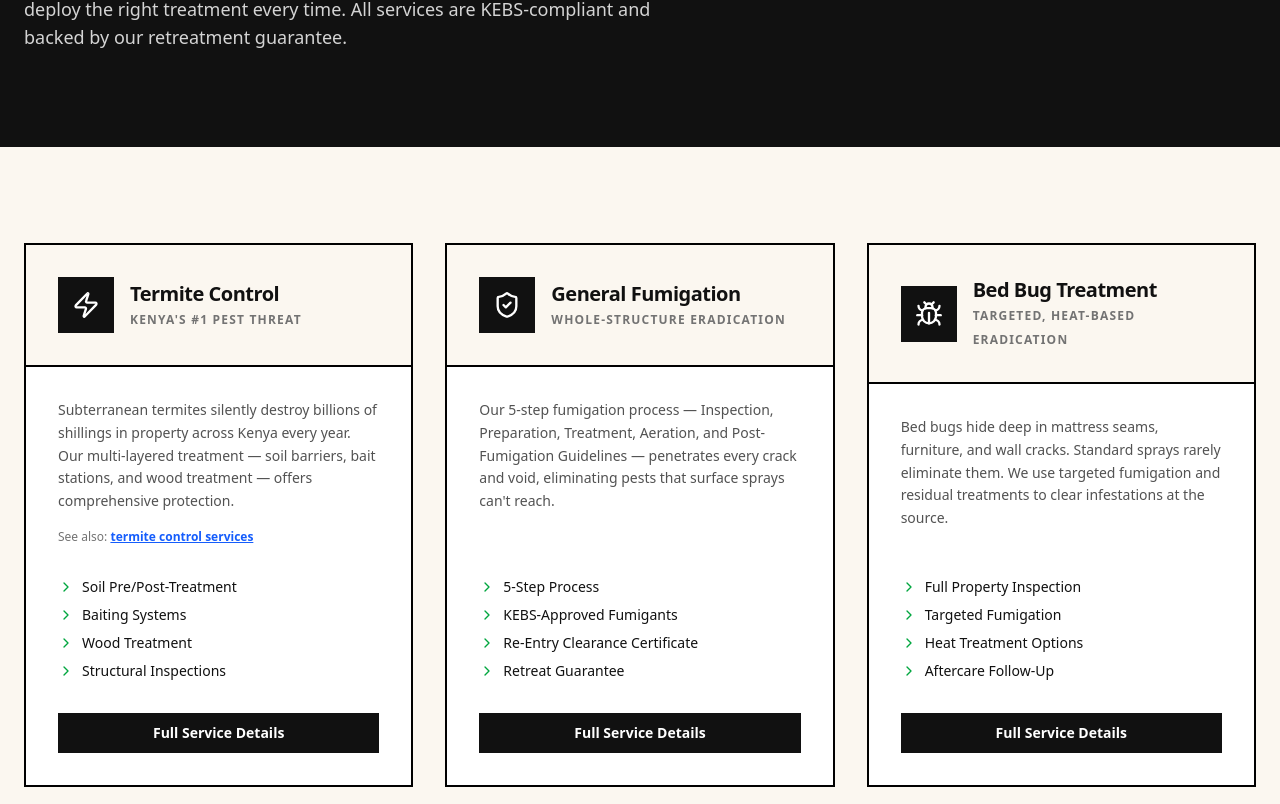
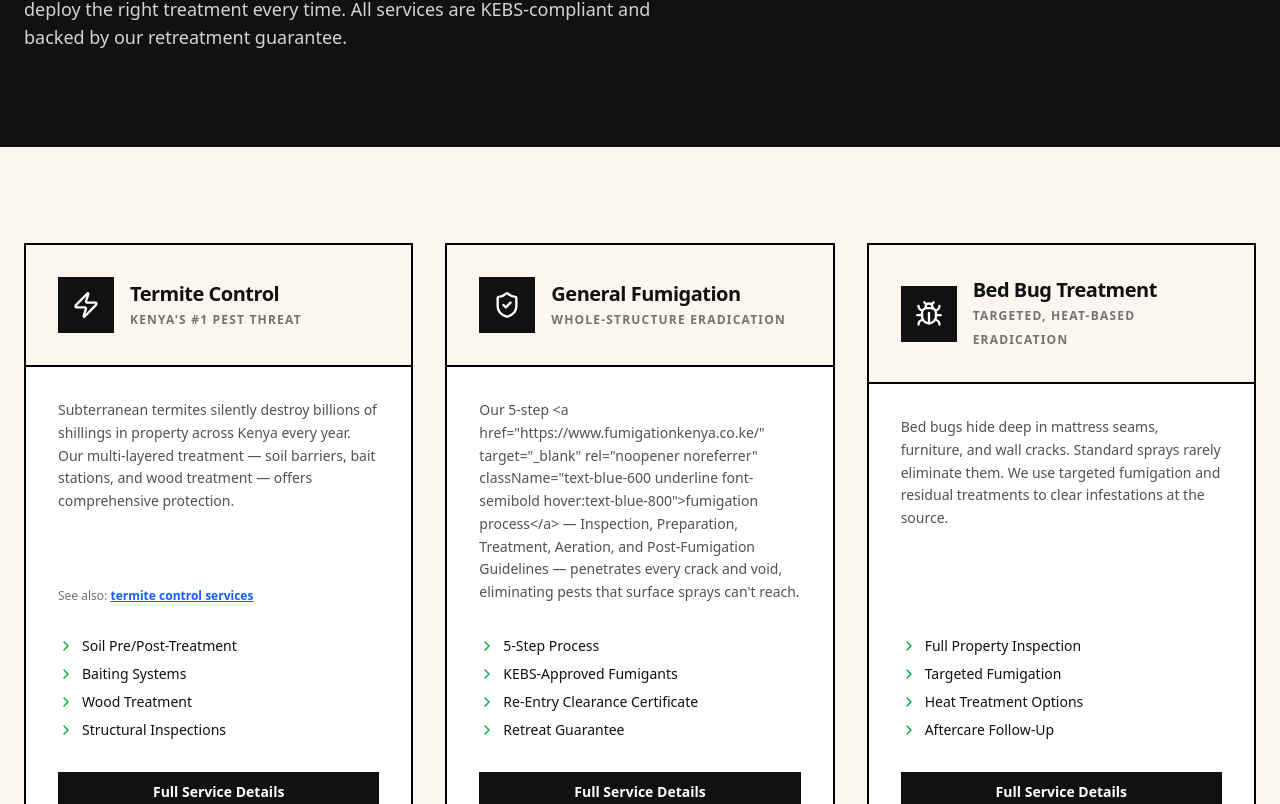
Before and after one commit to atlantic47/exterminate.co.ke, a Next.js app: page /services in a window 1280 px wide. Shown: the part 491-1295 px from the top of the page. Built offline with nearby package versions, Linux system fonts and the light colour scheme.

Commit message:
update code

```diff
--- a/app/page.tsx
+++ b/app/page.tsx
@@ -86,10 +86,10 @@ export default function HomePage() {
               Extermination Services in Kenya: Effective Pest Control
             </h1>
             <p className="text-lg text-neutral-300 mb-6 leading-relaxed">
-              Keeping a clean and safe space is a top priority for every property owner. We know that tropical climates often attract unwanted pests that harm health and assets. Locating effective pest control remains the best way to keep your environment secure.
+              Keeping a clean and safe space is a top priority for every property owner. We know that tropical climates often attract unwanted pests that harm health and assets. Whether you need ongoing preventative pest control or a one-time <a href="https://www.fumigationkenya.co.ke/" target="_blank" rel="noopener noreferrer" className="text-blue-400 hover:text-blue-300 underline font-semibold">comprehensive fumigation service</a> to reset your property, working with local experts remains the best way to keep your environment secure.
             </p>
             <p className="text-neutral-300 mb-8 leading-relaxed">
-              Professional help ensures local bug or rodent issues vanish quickly. We believe high-quality extermination services provide the peace of mind needed to run a firm or enjoy a home. Reliable <a href="https://pestraid.co.ke/" target="_blank" rel="noopener noreferrer" className="text-blue-400 hover:text-blue-300 underline font-semibold">pest control Kenya</a> options are now more accessible than ever before.
+              Professional help ensures local bug or rodent issues vanish quickly. We believe high-quality extermination services provide the peace of mind needed to run a firm or enjoy a home. Whether inspecting your foundations or baiting kitchens, partnering with a trusted <a href="https://pestraid.co.ke/" target="_blank" rel="noopener noreferrer" className="text-blue-400 hover:text-blue-300 underline font-semibold">pest control provider in Kenya</a> is your best defense against structural and sanitary threats.
             </p>
             <div className="flex flex-col sm:flex-row gap-4">
               <Link href="/contact" className="inline-flex h-14 items-center justify-center bg-white text-black px-10 text-base font-bold hover:bg-neutral-100 transition-colors">
@@ -135,7 +135,7 @@ export default function HomePage() {
               <p className="text-neutral-600 leading-relaxed mb-6">Knowing about pests in Kenya is key for good pest control. Kenya's varied environment has many pests that can harm homes, businesses, and public areas.</p>
 
               <h3 className="font-heading font-bold text-xl mb-3">Common Household and Commercial Pests</h3>
-              <p className="text-neutral-600 leading-relaxed mb-6">In Kenya, many pests bother homes and businesses. These include cockroaches, rodents, ants, bed bugs, and termites. Cockroaches and rodents are especially bad because they spread diseases and damage property.</p>
+              <p className="text-neutral-600 leading-relaxed mb-6">In Kenya, many pests bother homes and businesses. These include cockroaches, rodents, ants, bed bugs, and termites. Cockroaches and rodents are especially bad because they spread diseases and damage property. Additionally, properties close to natural habitats frequently encounter reptiles, making humane <a href="https://pestraid.co.ke/services/snake-control-services-and-pricing-in-kenya/" target="_blank" rel="noopener noreferrer" className="text-blue-600 underline font-semibold">snake control services</a> an essential safety measure.</p>
 
               <h3 className="font-heading font-bold text-xl mb-3">Environmental Factors Influencing Pest Activity</h3>
               <p className="text-neutral-600 leading-relaxed mb-2">Environmental factors greatly affect pests in Kenya. Climate, temperature, and humidity are important. For example, rainy seasons bring more mosquitoes, while dry times make rodents seek shelter inside.</p>
@@ -214,7 +214,7 @@ export default function HomePage() {
             <div className="bg-white border-2 border-black p-8 hover:-translate-y-1 transition-transform">
               <Home className="w-8 h-8 text-primary mb-4" />
               <h3 className="font-heading font-bold text-xl mb-3">Sanitation Practices Before Extermination</h3>
-              <p className="text-neutral-600 text-sm leading-relaxed mb-4">One key step is to follow good sanitation practices. Clean your place well, throw away trash, and get rid of clutter. This helps keep pests away.</p>
+              <p className="text-neutral-600 text-sm leading-relaxed mb-4">One key step is to follow good sanitation practices. Clean your place well, throw away trash, and get rid of clutter. Poor waste management immediately attracts flying insects, which may suddenly necessitate intense <a href="https://pestraid.co.ke/services/houseflies-control-services-and-pricing-in-kenya/" target="_blank" rel="noopener noreferrer" className="text-blue-600 underline font-semibold">houseflies control services</a> to sanitize your kitchen and dining areas.</p>
               <p className="text-neutral-600 text-sm leading-relaxed">Make sure to clean counters, sweep and mop floors. Kitchens and bathrooms should be spotless. Cleanliness helps the treatment work better.</p>
             </div>
             <div className="bg-white border-2 border-black p-8 hover:-translate-y-1 transition-transform">
@@ -232,7 +232,7 @@ export default function HomePage() {
         <div className="container mx-auto px-4 md:px-6 max-w-5xl">
           <span className="text-xs font-bold uppercase tracking-widest text-neutral-400 mb-3 block">Choosing Wisely</span>
           <h2 className="text-3xl md:text-4xl font-heading font-black tracking-tight mb-6">Selecting Professional Extermination Services in Kenya</h2>
-          <p className="text-neutral-600 leading-relaxed mb-10 max-w-2xl">Choosing the right extermination service is key for effective pest control in Kenya. With many providers out there, picking the right one is crucial. It ensures your pest control needs are met safely and efficiently.</p>
+          <p className="text-neutral-600 leading-relaxed mb-10 max-w-2xl">Choosing the right partner is key for effective pest control. While basic extermination handles many issues, severe cases often require you to consult <a href="https://www.fumigationkenya.co.ke/" target="_blank" rel="noopener noreferrer" className="text-blue-600 underline font-semibold">specialized fumigation services in Kenya</a> who hold the correct certifications. With many providers out there, picking the right one ensures your needs are met safely and efficiently.</p>
           <div className="grid md:grid-cols-2 gap-8">
             <div>
               <h3 className="font-heading font-bold text-xl mb-4">Vetting Licensed Pest Control Providers</h3>
@@ -310,7 +310,7 @@ export default function HomePage() {
               <h3 className="font-heading font-bold text-xl mb-4 flex items-center gap-2">
                 <Bug className="w-5 h-5 text-primary" /> Addressing Cockroach and Ant Infestations
               </h3>
-              <p className="text-neutral-600 text-sm mb-4 leading-relaxed">Cockroaches and ants are common pests in Kenyan homes and businesses. They cause stress and health risks. To tackle these pests effectively, you can rely on comprehensive <a href="https://pestraid.co.ke/services/cockroaches-control-services-and-pricing-in-kenya/" target="_blank" rel="noopener noreferrer" className="text-blue-600 underline font-semibold">cockroach control services in Kenya</a> that use a variety of proven methods.</p>
+              <p className="text-neutral-600 text-sm mb-4 leading-relaxed">Cockroaches and ants cause immense stress and severe health risks due to food contamination. Because roaches have grown highly resistant to store-bought sprays, deploying targeted <a href="https://pestraid.co.ke/services/cockroaches-control-services-and-pricing-in-kenya/" target="_blank" rel="noopener noreferrer" className="text-blue-600 underline font-semibold">cockroaches control services</a> that utilize professional-grade insect growth regulators and gel baits is the only proven method to eradicate the colony completely.</p>
               <ul className="space-y-2">
                 {[
                   "Identifying and sealing entry points to prevent re-infestation",
@@ -331,7 +331,7 @@ export default function HomePage() {
               <h3 className="font-heading font-bold text-xl mb-4 flex items-center gap-2">
                 <Building2 className="w-5 h-5 text-primary" /> Managing Rodent Control in Urban Environments
               </h3>
-              <p className="text-neutral-600 text-sm mb-4 leading-relaxed">Rodents are a challenge in cities because they adapt easily. Effective control involves exclusion, sanitation, and targeted <a href="https://pestraid.co.ke/services/rats-and-mice-control-services-and-pricing-in-kenya/" target="_blank" rel="noopener noreferrer" className="text-blue-600 underline font-semibold">rat and mice control services</a>. We seal all entry points to stop rodents — they can fit through tiny openings.</p>
+              <p className="text-neutral-600 text-sm mb-4 leading-relaxed">Rodents are a challenge in cities because they adapt so easily and breed fast. When DIY traps predictably fall short, property owners typically must rely on <a href="https://pestraid.co.ke/services/rat-and-rodents-control-service-and-pricing-in-kenya/" target="_blank" rel="noopener noreferrer" className="text-blue-600 underline font-semibold">comprehensive rat and rodents control services</a> to clear the infestation entirely by securely baiting and trapping. We also seal all entry points to stop rodents — they can squeeze through remarkably tiny openings.</p>
               <div className="bg-[#fbf7f0] border-2 border-black p-4">
                 <blockquote className="italic text-sm text-neutral-600">
                   "Rodent control is not just about eliminating the current population but also about preventing future infestations through proactive measures."
@@ -348,13 +348,13 @@ export default function HomePage() {
         <div className="container mx-auto px-4 md:px-6 max-w-5xl">
           <span className="text-xs font-bold uppercase tracking-widest text-neutral-400 mb-3 block">Safety First</span>
           <h2 className="text-3xl md:text-4xl font-heading font-black tracking-tight mb-6">Ensuring Safety During and After Chemical Application</h2>
-          <p className="text-neutral-600 leading-relaxed mb-10 max-w-2xl">The safety of people and pets is very important when using chemicals to kill pests. Chemicals can harm not just pests but also those living in the area. So, it's key to take steps to keep everyone safe.</p>
+          <p className="text-neutral-600 leading-relaxed mb-10 max-w-2xl">The safety of people and pets is paramount when applying pest control chemicals. This is especially true when undergoing structural <a href="https://www.fumigationkenya.co.ke/" target="_blank" rel="noopener noreferrer" className="text-blue-600 underline font-semibold">fumigation procedures</a>, which involve highly concentrated treatments that require strict evacuation and aeration protocols. Because these applications must dissipate safely before re-entry, following expert safety guidelines is non-negotiable.</p>
           <div className="grid md:grid-cols-2 gap-6">
             <div className="bg-white border-2 border-black p-8">
               <ShieldCheck className="w-8 h-8 text-primary mb-4" />
               <h3 className="font-heading font-bold text-xl mb-3">Protecting Pets and Vulnerable Family Members</h3>
-              <p className="text-neutral-600 text-sm leading-relaxed mb-4">Pets and people who are young or old are more at risk from chemicals. We suggest keeping them away from the treated area until it's safe. This might mean moving them to another part of the house or finding someone else to care for them outside.</p>
-              <p className="text-neutral-600 text-sm leading-relaxed">Also, take away any food, water, and toys that could get contaminated. This helps prevent pets from accidentally eating something harmful.</p>
+              <p className="text-neutral-600 text-sm leading-relaxed mb-4">Pets and people who are young or old are more at risk from chemicals, so keeping them away from the area until safety clears is pivotal.</p>
+              <p className="text-neutral-600 text-sm leading-relaxed">However, pets themselves often introduce biting parasites indoors. Addressing this safely requires tailored <a href="https://pestraid.co.ke/services/fleas-control-services-and-pricing-in-kenya/" target="_blank" rel="noopener noreferrer" className="text-blue-600 underline font-semibold">fleas control services</a> that won't harm your pets but will break the flea life cycle right in carpets and bedding. It's crucial to remove any pet food, water, and toys from the floor beforehand to prevent accidental chemical exposure.</p>
             </div>
             <div className="bg-white border-2 border-black p-8">
               <Info className="w-8 h-8 text-blue-500 mb-4" />
@@ -393,7 +393,7 @@ export default function HomePage() {
           <span className="text-xs font-bold uppercase tracking-widest text-neutral-400 mb-3 block">Construction</span>
           <h2 className="text-3xl md:text-4xl font-heading font-black tracking-tight mb-4">Managing Termite Risks in Kenyan Construction</h2>
           <p className="text-neutral-600 leading-relaxed mb-4 max-w-3xl">In Kenyan construction, it's vital to manage termite risks to keep buildings safe and strong. Termites, especially subterranean termites, can harm buildings a lot if not stopped. Knowing the risks and using good management strategies helps prevent damage.</p>
-          <p className="text-neutral-600 leading-relaxed mb-6 max-w-3xl">Signs of subterranean termite activity include mud tubes on walls and discarded wings near windows. Also, look for damaged wood. Regular checks are important, and consulting experts for <a href="https://pestraid.co.ke/services/termites-control-services-and-pricing-in-kenya/" target="_blank" rel="noopener noreferrer" className="text-blue-600 underline font-semibold">termite control services in Kenya</a> is highly recommended. Soil treatments are a big part of termite control — they involve putting termiticides in the soil around and under foundations.</p>
+          <p className="text-neutral-600 leading-relaxed mb-6 max-w-3xl">Signs of termite activity include mud tubes traversing masonry walls and discarded swarmer wings near windowsills. Given the massive structural destruction they cause, immediately investing in professional <a href="https://pestraid.co.ke/services/termites-control-services-and-pricing-in-kenya/" target="_blank" rel="noopener noreferrer" className="text-blue-600 underline font-semibold">termites control services</a> is highly recommended upon seeing these indicators. Comprehensive soil treatments remain a major component of a successful defense strategy, directly preventing subterranean invasion into foundations.</p>
 
           <div className="overflow-x-auto">
             <table className="w-full border-2 border-black text-sm mb-3">
@@ -427,7 +427,7 @@ export default function HomePage() {
         <div className="container mx-auto px-4 md:px-6 max-w-5xl">
           <span className="text-xs font-bold uppercase tracking-widest text-neutral-400 mb-3 block">Vector-Borne Pests</span>
           <h2 className="text-3xl md:text-4xl font-heading font-black tracking-tight mb-6">Controlling Mosquitoes and Vector-Borne Pests</h2>
-          <p className="text-neutral-600 leading-relaxed mb-10 max-w-3xl">Effective mosquito control is key to keeping people safe in Kenya. Mosquitoes spread diseases like malaria, dengue fever, and chikungunya. If you live in an endemic area, professional <a href="https://pestraid.co.ke/services/mosquitoes-and-sand-flies-control-services-and-pricing-in-kenya/" target="_blank" rel="noopener noreferrer" className="text-blue-600 underline font-semibold">mosquitoes and sand flies control services</a> are a top priority. We need to fight mosquitoes in many ways.</p>
+          <p className="text-neutral-600 leading-relaxed mb-10 max-w-3xl">Effective vector control is arguably the most critical aspect of keeping populations comprehensively safe in Kenya. Mosquitoes routinely spread diseases like malaria and chikungunya. Particularly for properties neighboring standing water, combining environmental management with professional <a href="https://pestraid.co.ke/services/mosquitoes-and-sandflies-control-services-and-pricing-in-kenya/" target="_blank" rel="noopener noreferrer" className="text-blue-600 underline font-semibold">mosquitoes and sandflies control services</a> establishes an essential barrier that breaks the transmission cycle immediately.</p>
           <div className="grid md:grid-cols-2 gap-8">
             <div>
               <h3 className="font-heading font-bold text-xl mb-4">Eliminating Breeding Grounds Around the Property</h3>
@@ -482,8 +482,8 @@ export default function HomePage() {
             </div>
             <div className="bg-white border-2 border-black p-8">
               <h3 className="font-heading font-bold text-xl mb-3">Sealing Entry Points and Structural Gaps</h3>
-              <p className="text-neutral-600 text-sm leading-relaxed mb-4">Sealing up entry points and gaps is also key. Even small openings can let pests in. So, we seal all cracks around windows, doors, and vents.</p>
-              <p className="text-neutral-600 text-sm leading-relaxed">Using sealants and caulk helps keep pests out. Fixing any damage also lowers the risk of pests getting in. Being proactive is the best way to keep pests away.</p>
+              <p className="text-neutral-600 text-sm leading-relaxed mb-4">Sealing up entry points and gaps is highly critical, as even the smallest architectural openings allow persistent insects in. Thus, we systematically seal all cracks bordering windows, exterior doors, and structural vents.</p>
+              <p className="text-neutral-600 text-sm leading-relaxed">Arachnids, for instance, easily slip through these crevices. If they establish webs indoors consistently, securing thorough <a href="https://pestraid.co.ke/services/spider-control-services-and-pricing-in-kenya/" target="_blank" rel="noopener noreferrer" className="text-blue-600 underline font-semibold">spider control services</a> will clear out the infestation, while comprehensive structural sealing effectively blocks their eventual return.</p>
             </div>
           </div>
         </div>
@@ -516,7 +516,7 @@ export default function HomePage() {
           <div className="grid md:grid-cols-2 gap-6">
             <div className="bg-[#fbf7f0] border-2 border-black p-6">
               <h3 className="font-heading font-bold text-lg mb-2">Dealing with Bed Bug Outbreaks</h3>
-              <p className="text-neutral-600 text-sm leading-relaxed">Bed bugs are tough and uncomfortable. To manage them, we use chemicals, clean thoroughly, and sometimes special tools. Acting fast is key — if you suspect an infestation, seeking professional <a href="https://pestraid.co.ke/services/bed-bugs-control-services-and-pricing-in-kenya/" target="_blank" rel="noopener noreferrer" className="text-blue-600 underline font-semibold">bed bugs control services</a> is highly recommended. We suggest a mix of washing bedding, using mattress covers, and targeted chemical treatments.</p>
+              <p className="text-neutral-600 text-sm leading-relaxed">Bed bugs multiply rapidly and reliably hide deep within tiny physical crevices. When dealing with an outbreak, immediately scheduling <a href="https://pestraid.co.ke/services/bed-bugs-control-services-and-pricing-in-kenya/" target="_blank" rel="noopener noreferrer" className="text-blue-600 underline font-semibold">specialized bed bugs control services</a> utilizing professional-grade fumigants or intense heat treatments is frequently the only functional way to break their resilient life cycle altogether. Subsequent prevention demands vigilant mattress isolation and consistent high-heat bedding washes.</p>
             </div>
             <div className="bg-[#fbf7f0] border-2 border-black p-6">
               <h3 className="font-heading font-bold text-lg mb-2">Managing Seasonal Pest Migrations</h3>
@@ -577,7 +577,7 @@ export default function HomePage() {
       <section className="py-20 bg-white">
         <div className="container mx-auto px-4 md:px-6 max-w-4xl">
           <h2 className="text-3xl font-heading font-black tracking-tight mb-6">Conclusion</h2>
-          <p className="text-neutral-600 leading-relaxed mb-4">Effective pest control is key to keeping Kenya safe and healthy. We've looked at extermination services in Kenya — this includes understanding pests and using smart pest management. Checking your property for pests and getting it ready for treatment is important. Choosing a trusted pest control service is also crucial.</p>
+          <p className="text-neutral-600 leading-relaxed mb-4">Effective pest management is key to keeping Kenyan properties safe and healthy. Throughout this guide, we've explored everything from basic preventative measures to situations that require <a href="https://www.fumigationkenya.co.ke/" target="_blank" rel="noopener noreferrer" className="text-blue-600 underline font-semibold">professional fumigation services</a> for complete eradication. Understanding pests and correctly preparing your property for treatment is essential. Choosing a trusted pest control partner is crucial.</p>
           <p className="text-neutral-600 leading-relaxed mb-8">We talked about using both chemical and non-chemical methods. We also discussed using natural and eco-friendly options. Managing termite risks in buildings is another important step. In short, extermination services in Kenya are essential for a pest-free environment. By knowing the value of pest control and working with experts, we can keep our community safe and healthy.</p>
           <div className="flex flex-col sm:flex-row gap-4">
             <Link href="/contact" className="inline-flex h-14 items-center justify-center bg-primary text-white px-10 text-base font-bold hover:bg-primary/90">
--- a/app/services/page.tsx
+++ b/app/services/page.tsx
@@ -25,7 +25,7 @@ const services = [
     name: "General Fumigation",
     tagline: "Whole-Structure Eradication",
     description:
-      "Our 5-step fumigation process — Inspection, Preparation, Treatment, Aeration, and Post-Fumigation Guidelines — penetrates every crack and void, eliminating pests that surface sprays can't reach.",
+      "Our 5-step <a href=\"https://www.fumigationkenya.co.ke/\" target=\"_blank\" rel=\"noopener noreferrer\" className=\"text-blue-600 underline font-semibold hover:text-blue-800\">fumigation process</a> — Inspection, Preparation, Treatment, Aeration, and Post-Fumigation Guidelines — penetrates every crack and void, eliminating pests that surface sprays can't reach.",
     features: ["5-Step Process", "KEBS-Approved Fumigants", "Re-Entry Clearance Certificate", "Retreat Guarantee"],
     backlink: { label: "Learn about mosquito & sandfly control", href: "https://pestraid.co.ke/services/mosquitoes-and-sandflies-control-services-and-pricing-in-kenya/" },
   },
```
